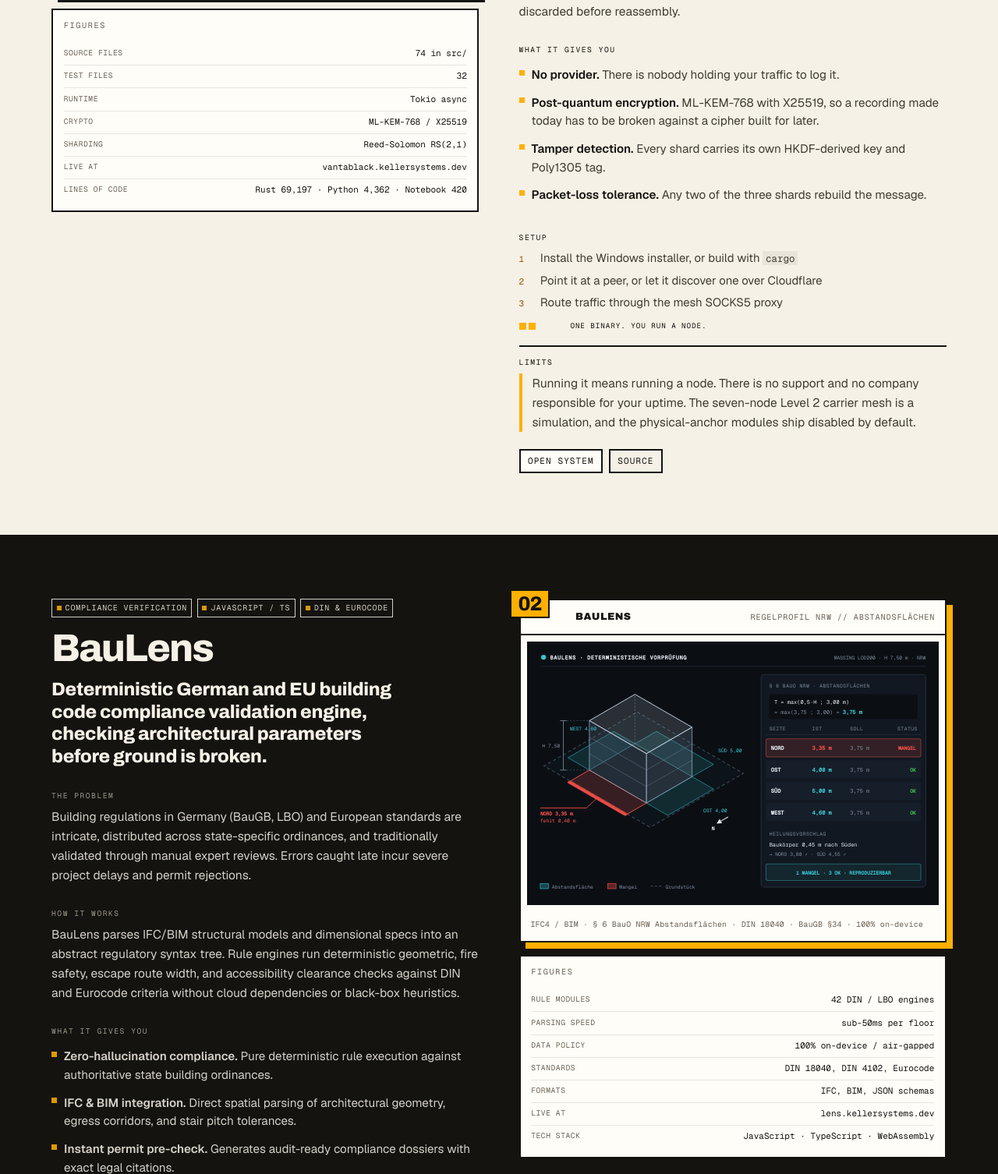
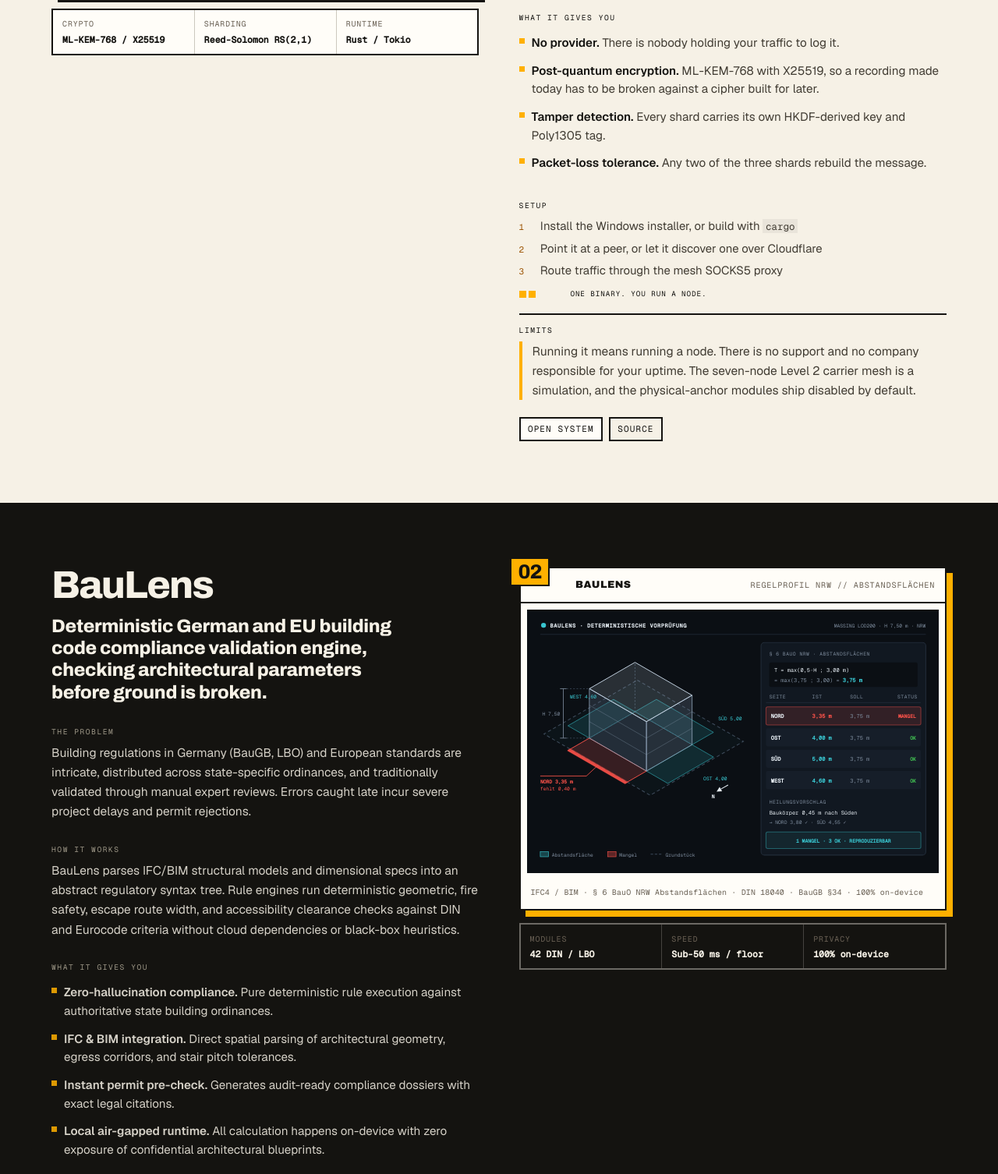
Before and after one commit to KELLERBABG/kellersystems-portal, a plain HTML site: page index.html in a window 1280 px wide. Shown: the part 1648-3154 px from the top of the page at 78% size. Drawn offline with Linux system fonts and the light colour scheme.

Commit message:
Remove chapter meta badges and replace figures docket with compact spec strip

```diff
--- a/index.html
+++ b/index.html
@@ -9,7 +9,7 @@
 <meta name="description" content="Independent research and systems engineering: post-quantum mesh routing, cosmic-ray tomography, deterministic flight control, zero-knowledge identity and passive water harvesting.">
 <script>try{if(localStorage.getItem('ks-theme')==='dark'){document.documentElement.setAttribute('data-theme','dark');var m=document.getElementById('themeColorMeta');if(m)m.content='#332632';}}catch(e){}</script>
 <link rel="stylesheet" href="/assets/fonts/fonts.css">
-<link rel="stylesheet" href="style.css?v=15.1">
+<link rel="stylesheet" href="style.css?v=15.2">
 <style>
 /* Embedded critical styling to guarantee instant render regardless of CDN cache */
 /* CTA Architectural Styling */
@@ -415,14 +415,13 @@
   </svg>
   <div class="m-foot">7-node L2 carrier mesh (simulated) &middot; Reed&ndash;Solomon RS(2,1) &middot; Hybrid ML-KEM-768 / X25519 &middot; per-shard HKDF + Poly1305 &middot; &le;55&nbsp;ms failover</div>
 </div>
-<div class="docket">
-            <h4>Figures</h4>
-            <div class="fr"><span>Source files</span><span>74 in src/</span></div><div class="fr"><span>Test files</span><span>32</span></div><div class="fr"><span>Runtime</span><span>Tokio async</span></div><div class="fr"><span>Crypto</span><span>ML-KEM-768 / X25519</span></div><div class="fr"><span>Sharding</span><span>Reed-Solomon RS(2,1)</span></div><div class="fr"><span>Live at</span><span>vantablack.kellersystems.dev</span></div>
-            <div class="fr"><span>Lines of code</span><span>Rust 69,197 &middot; Python 4,362 &middot; Notebook 420</span></div>
+<div class="spec-strip">
+            <div class="spec-cell"><span>Crypto</span><strong>ML-KEM-768 / X25519</strong></div>
+            <div class="spec-cell"><span>Sharding</span><strong>Reed-Solomon RS(2,1)</strong></div>
+            <div class="spec-cell"><span>Runtime</span><strong>Rust / Tokio</strong></div>
           </div>
         </div>
         <div class="chapter-body">
-          <div class="meta"><span class="chip">Cryptography &amp; privacy</span><span class="chip">Rust</span><span class="chip">Tokio async</span></div>
           <h2 id="t01">Vantablack</h2>
           <p class="lede">Every message leaves by three roads at once, and no machine on any of them holds the whole thing.</p>
           <div class="blk"><h4>The problem</h4><p>A VPN provider sees every site you visit, keeps logs, and can be ordered to hand them over. Separately, traffic recorded today can be decrypted later if quantum computers get strong enough.</p></div>
@@ -537,14 +536,13 @@
   </svg>
   <div class="m-foot">IFC4 / BIM &middot; &sect; 6 BauO NRW Abstandsfl&auml;chen &middot; DIN 18040 &middot; BauGB &sect;34 &middot; 100% on-device</div>
 </div>
-<div class="docket">
-            <h4>Figures</h4>
-            <div class="fr"><span>Rule modules</span><span>42 DIN / LBO engines</span></div><div class="fr"><span>Parsing speed</span><span>sub-50ms per floor</span></div><div class="fr"><span>Data policy</span><span>100% on-device / air-gapped</span></div><div class="fr"><span>Standards</span><span>DIN 18040, DIN 4102, Eurocode</span></div><div class="fr"><span>Formats</span><span>IFC, BIM, JSON schemas</span></div><div class="fr"><span>Live at</span><span>lens.kellersystems.dev</span></div>
-            <div class="fr"><span>Tech stack</span><span>JavaScript &middot; TypeScript &middot; WebAssembly</span></div>
+<div class="spec-strip">
+            <div class="spec-cell"><span>Modules</span><strong>42 DIN / LBO</strong></div>
+            <div class="spec-cell"><span>Speed</span><strong>Sub-50 ms / floor</strong></div>
+            <div class="spec-cell"><span>Privacy</span><strong>100% on-device</strong></div>
           </div>
         </div>
         <div class="chapter-body">
-          <div class="meta"><span class="chip">Compliance verification</span><span class="chip">JavaScript / TS</span><span class="chip">DIN &amp; Eurocode</span></div>
           <h2 id="t02">BauLens</h2>
           <p class="lede">Deterministic German and EU building code compliance validation engine, checking architectural parameters before ground is broken.</p>
           <div class="blk"><h4>The problem</h4><p>Building regulations in Germany (BauGB, LBO) and European standards are intricate, distributed across state-specific ordinances, and traditionally validated through manual expert reviews. Errors caught late incur severe project delays and permit rejections.</p></div>
@@ -685,14 +683,13 @@
   </svg>
   <div class="m-foot">Deontische Modallogik &middot; BGB &sect;&sect; 305&ndash;310 AGB-Pr&uuml;fung &middot; SMT-Z3 Solver &middot; 100% Client-Side</div>
 </div>
-<div class="docket">
-            <h4>Figures</h4>
-            <div class="fr"><span>Logic framework</span><span>Deontic modal logic &amp; SMT</span></div><div class="fr"><span>Evaluation time</span><span>sub-100ms per agreement</span></div><div class="fr"><span>Contradiction scope</span><span>Bilateral covenants &amp; indemnities</span></div><div class="fr"><span>Exfiltration risk</span><span>Zero (in-memory client evaluation)</span></div><div class="fr"><span>Format support</span><span>DIN 5008, Markdown, Plain Text</span></div><div class="fr"><span>Live at</span><span>clause.kellersystems.dev</span></div>
-            <div class="fr"><span>Lines of code</span><span>JavaScript &middot; TypeScript</span></div>
+<div class="spec-strip">
+            <div class="spec-cell"><span>Engine</span><strong>Deontic &amp; SMT</strong></div>
+            <div class="spec-cell"><span>Speed</span><strong>Sub-100 ms</strong></div>
+            <div class="spec-cell"><span>Privacy</span><strong>Local in-memory</strong></div>
           </div>
         </div>
         <div class="chapter-body">
-          <div class="meta"><span class="chip">LegalTech &amp; SMT</span><span class="chip">JavaScript</span><span class="chip">Formal semantics</span></div>
           <h2 id="t03">ClauseLens</h2>
           <p class="lede">Automated contract clause contradiction and risk scoring engine grounded in formal logic.</p>
           <div class="blk"><h4>The problem</h4><p>Commercial agreements hide conflicting indemnities, ambiguous termination rights, and contradictory governing law clauses across hundreds of pages of schedules and amendments.</p></div>
@@ -800,14 +797,13 @@
   </svg>
   <div class="m-foot">Sensible W&auml;rmekapazit&auml;t C<sub>th</sub> &middot; 48h Rolling MPC &middot; EPEX Spot Day-Ahead &middot; 0% Zyklendegradation</div>
 </div>
-<div class="docket">
-            <h4>Figures</h4>
-            <div class="fr"><span>Storage mechanism</span><span>Sensible building thermal mass</span></div><div class="fr"><span>Battery degradation</span><span>0% cycle degradation</span></div><div class="fr"><span>Prediction horizon</span><span>48-hour rolling MPC</span></div><div class="fr"><span>Comfort tolerance</span><span>&plusmn;0.5 &deg;C bounded deadband</span></div><div class="fr"><span>Arbitrage market</span><span>EPEX Spot day-ahead &amp; intraday</span></div><div class="fr"><span>Live at</span><span>ambient.kellersystems.dev</span></div>
-            <div class="fr"><span>Lines of code</span><span>Rust 3,840</span></div>
+<div class="spec-strip">
+            <div class="spec-cell"><span>Horizon</span><strong>48h rolling MPC</strong></div>
+            <div class="spec-cell"><span>Comfort</span><strong>&plusmn;0.5 &deg;C band</strong></div>
+            <div class="spec-cell"><span>Market</span><strong>EPEX Spot</strong></div>
           </div>
         </div>
         <div class="chapter-body">
-          <div class="meta"><span class="chip">Thermodynamics &amp; Energy</span><span class="chip">Rust</span><span class="chip">Virtual battery</span></div>
           <h2 id="t04">Ambient Thermal Arbitrage</h2>
           <p class="lede">Virtual battery energy management system that turns building thermal mass into high-efficiency distributed grid storage.</p>
           <div class="blk"><h4>The problem</h4><p>Electrochemical batteries (lithium-ion) carry heavy capital costs, degradation cycles, and supply chain constraints. Meanwhile, existing heat pumps and HVAC systems consume energy reactively rather than leveraging dynamic day/night thermal capacitance.</p></div>
@@ -945,14 +941,13 @@
   </svg>
   <div class="m-foot">Computed Axial Lithography &middot; Radon-Transformation &middot; Wellenoptik &middot; Photochemisches Radikalmodell &middot; Zero Supports</div>
 </div>
-<div class="docket">
-            <h4>Figures</h4>
-            <div class="fr"><span>Files</span><span>113</span></div><div class="fr"><span>Python</span><span>4,842 lines</span></div><div class="fr"><span>Whole part cured</span><span>under 15 s</span></div><div class="fr"><span>Cure accuracy</span><span>94.6&#8211;96.7% IoU</span></div><div class="fr"><span>Overcure</span><span>under 0.02%</span></div><div class="fr"><span>Hardware needed</span><span>none</span></div>
-            <div class="fr"><span>Lines of code</span><span>Python 4,842</span></div>
+<div class="spec-strip">
+            <div class="spec-cell"><span>Cure time</span><strong>Under 15 s</strong></div>
+            <div class="spec-cell"><span>Accuracy</span><strong>94.6&#8211;96.7% IoU</strong></div>
+            <div class="spec-cell"><span>Hardware</span><strong>None (simulator)</strong></div>
           </div>
         </div>
         <div class="chapter-body">
-          <div class="meta"><span class="chip">Volumetric 3D printing</span><span class="chip">Python</span><span class="chip">wave optics</span></div>
           <h2 id="t05">HoloForge</h2>
           <p class="lede">It prints the whole object at once, in the time a normal printer spends on its first hundred layers.</p>
           <div class="blk"><h4>The problem</h4><p>Layer-by-layer resin printers run for hours, leave stair-stepping striations where one layer meets the next, and print supports that have to be cut off afterwards.</p></div>
--- a/style.css
+++ b/style.css
@@ -995,6 +995,48 @@ text.tl.onmid { fill: #f6f1e6; }
 text.tv.onmid { fill: #b3ab98; }
 .m-foot { padding: .6rem .8rem .75rem; border-top: 1px solid var(--rule); font-family: var(--font-mono);
   font-size: .62rem; line-height: 1.7; letter-spacing: .02em; color: var(--muted); }
+.spec-strip {
+  margin-top: 1rem;
+  display: grid;
+  grid-template-columns: repeat(3, minmax(0, 1fr));
+  gap: 1px;
+  background: var(--hair);
+  border: 2px solid var(--ink);
+}
+.chapter-dark .spec-strip {
+  border-color: var(--hair-onink);
+  background: var(--hair-onink);
+}
+.spec-cell {
+  background: var(--plate);
+  padding: 0.65rem 0.75rem;
+  display: flex;
+  flex-direction: column;
+  gap: 0.25rem;
+}
+.chapter-dark .spec-cell {
+  background: var(--deep);
+}
+.spec-cell span {
+  font-family: var(--font-mono);
+  font-size: 0.625rem;
+  letter-spacing: 0.08em;
+  text-transform: uppercase;
+  color: var(--muted);
+}
+.spec-cell strong {
+  font-family: var(--font-mono);
+  font-size: 0.72rem;
+  font-weight: 600;
+  color: var(--ink);
+  line-height: 1.3;
+}
+.chapter-dark .spec-cell strong {
+  color: var(--ondeep);
+}
+@media (max-width: 560px) {
+  .spec-strip { grid-template-columns: 1fr; }
+}
 .docket { margin-top: 1rem; background: var(--plate); border: 2px solid var(--ink); padding: .75rem .85rem; }
 .docket h4 { font-family: var(--font-mono); font-size: .64rem; letter-spacing: .16em; text-transform: uppercase;
   color: var(--muted); margin: 0 0 .45rem; padding-bottom: .4rem; border-bottom: 1px solid var(--rule); font-weight: 400; }
```
